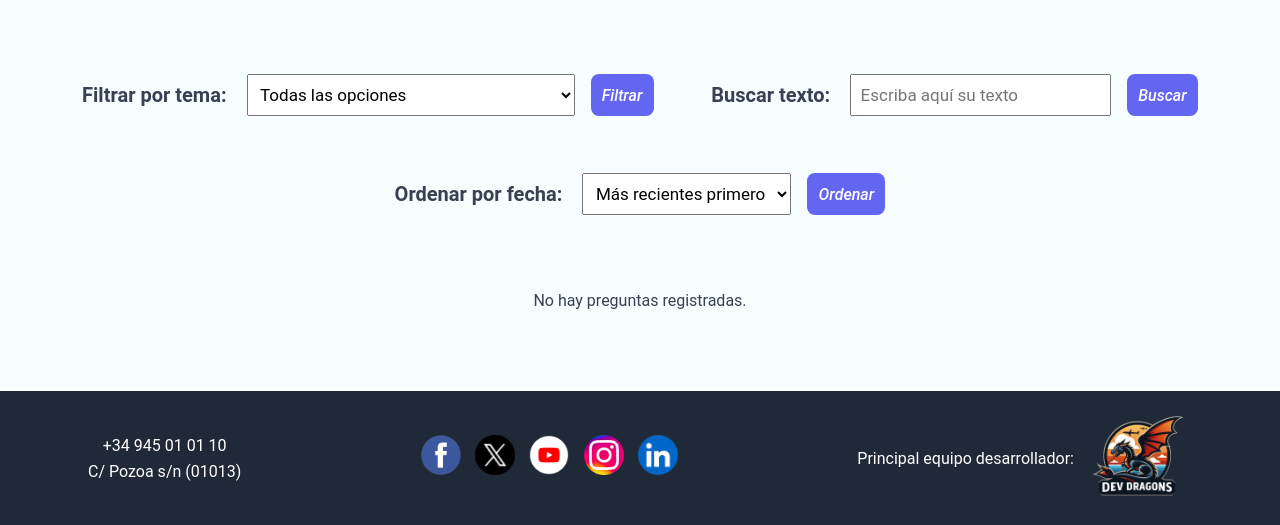
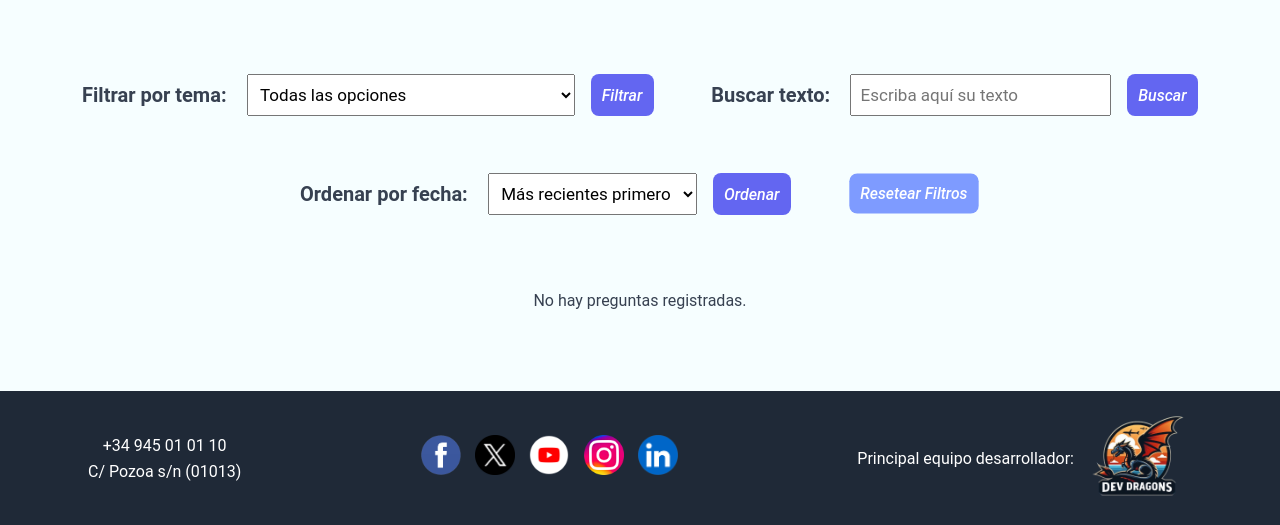
Before and after one commit to Lorena-Arbe-Sanchez/Reto_1_Equipo_2, a PHP site: page /index.php?controller=Pregunta in a window 1280 px wide. Shown: the part 121-646 px from the top of the page. Run offline with PHP 8.4, Linux system fonts and the light colour scheme; the visitor is signed in with stand-in values (Sample User, id 1).

Commit message:
Implementar filtro de fecha y codificar botón reseteo filtros

```diff
--- a/Aplicacion/mvc_reto/assets/css/style.css
+++ b/Aplicacion/mvc_reto/assets/css/style.css
@@ -1077,7 +1077,7 @@ nav[aria-label="Paginación de preguntas"] ul{
     font-size: 17px;
 }
 
-.apartadoFiltrar .bFiltrar{
+.apartadoFiltrar .bFiltrar, .apartadoFiltrar .bResetearFiltros{
     margin: 0;
     padding: .7em;
     background-color: var(--primary-color);
@@ -1094,8 +1094,16 @@ nav[aria-label="Paginación de preguntas"] ul{
     background-color: var(--primary-dark);
 }
 
-.apartadoFiltrar .bFiltrar:active{
+.apartadoFiltrar .bFiltrar:active, .apartadoFiltrar .bResetearFiltros{
     transform: scale(0.98);
+}
+
+.apartadoFiltrar .bResetearFiltros{
+    background-color: var(--gradient-start);
+}
+
+.apartadoFiltrar .bResetearFiltros:hover{
+    background-color: var(--primary-dark);
 }
 
 .pag_foro .pregunta{
--- a/Aplicacion/mvc_reto/model/Pregunta.php
+++ b/Aplicacion/mvc_reto/model/Pregunta.php
@@ -108,7 +108,7 @@ class Pregunta {
          * por fecha en orden descendente (de más recientes a más antiguas), o no.
          * Por defecto aparecerá por 'desc'.
         */
-        if (!$fechaOrden && $fechaOrden == 'desc'){
+        if (!$fechaOrden || $fechaOrden == 'desc'){
             $sql .= " ORDER BY fecha DESC LIMIT :limit OFFSET :offset";
         }
         else{
--- a/Aplicacion/mvc_reto/view/pregunta/foro.html.php
+++ b/Aplicacion/mvc_reto/view/pregunta/foro.html.php
@@ -53,15 +53,16 @@ $filtroFecha = $_GET['filtroFecha'] ?? '';
     que clicar en su correspondiente botón.
     Se pueden elegir/especificar los filtros en cualquier orden deseado.
      -->
-    <div class="apartadoFiltrar">
 
-        <!-- Filtrar preguntas por tema. -->
-
-        <!-- TODO
+    <!-- TODO
         Los formularios para filtrar por tema, texto y fecha están casi duplicados.
         Crear una función o incluso un archivo PHP que genere dinámicamente estos
         formularios, pasando solo los parámetros relevantes.
         -->
+
+    <div class="apartadoFiltrar">
+
+        <!-- Filtrar preguntas por tema. -->
 
         <div class="filtrarPorTema">
 
@@ -93,7 +94,7 @@ $filtroFecha = $_GET['filtroFecha'] ?? '';
                     ?>
                 </select>
 
-                <input type="submit" id="bFiltrar" class="bFiltrar" value="Filtrar">
+                <input type="submit" class="bFiltrar" value="Filtrar">
 
             </form>
 
@@ -116,7 +117,7 @@ $filtroFecha = $_GET['filtroFecha'] ?? '';
 
                 <input type="text" id="filtroBusqueda" name="filtroBusqueda" placeholder="Escriba aquí su texto" value="<?= $filtroBusqueda ?? '' ?>">
 
-                <input type="submit" id="bFiltrar" class="bFiltrar" value="Buscar">
+                <input type="submit" class="bFiltrar" value="Buscar">
 
             </form>
 
@@ -130,6 +131,9 @@ $filtroFecha = $_GET['filtroFecha'] ?? '';
 
             <form action="index.php" method="get">
 
+                <input type="hidden" name="controller" value="pregunta">
+                <input type="hidden" name="action" value="list_paginated">
+
                 <!-- Campos ocultos para mantener los valores de los filtros (comboBox de tema e input de texto) cuando se combinan entre ellos. -->
                 <input type="hidden" name="filtroTema" value="<?= htmlspecialchars($filtroTema) ?>">
                 <input type="hidden" name="filtroBusqueda" value="<?= htmlspecialchars($filtroBusqueda) ?>">
@@ -139,10 +143,20 @@ $filtroFecha = $_GET['filtroFecha'] ?? '';
                     <option value="asc" <?= htmlspecialchars($filtroFecha) === 'asc' ? 'selected' : '' ?>>Más antiguos primero</option>
                 </select>
 
-                <input type="submit" id="bFiltrar" class="bFiltrar" value="Ordenar">
+                <input type="submit" class="bFiltrar" value="Ordenar">
 
             </form>
 
+        </div>
+
+        <!-- Botón que limpia todos los filtros aplicados. Redireccionará al usuario a la página inicial del foro sin filtros. -->
+
+        <div class="resetearFiltros">
+            <form action="index.php" method="get">
+                <input type="hidden" name="controller" value="pregunta">
+                <input type="hidden" name="action" value="list_paginated">
+                <input type="submit" class="bResetearFiltros" value="Resetear Filtros">
+            </form>
         </div>
 
     </div>
@@ -171,7 +185,7 @@ $filtroFecha = $_GET['filtroFecha'] ?? '';
                             </td>
                             <td>
                                 <?php
-                                // TODO : Poner que muestre el nombe del usuario y no el id (select BD).
+                                // TODO : Poner que muestre el nombe del usuario y no el id (select BD). También si no obtiene el id (porque el usuario se ha podido borrar), sacará "Usuario anónimo".
                                 echo $pregunta["id_usuario"] ?? "Usuario inexistente";
                                 ?>
                             </td>
```
Also changed, not shown: Aplicacion/mvc_reto/model/Favorito.php (+4 -3 lines).
